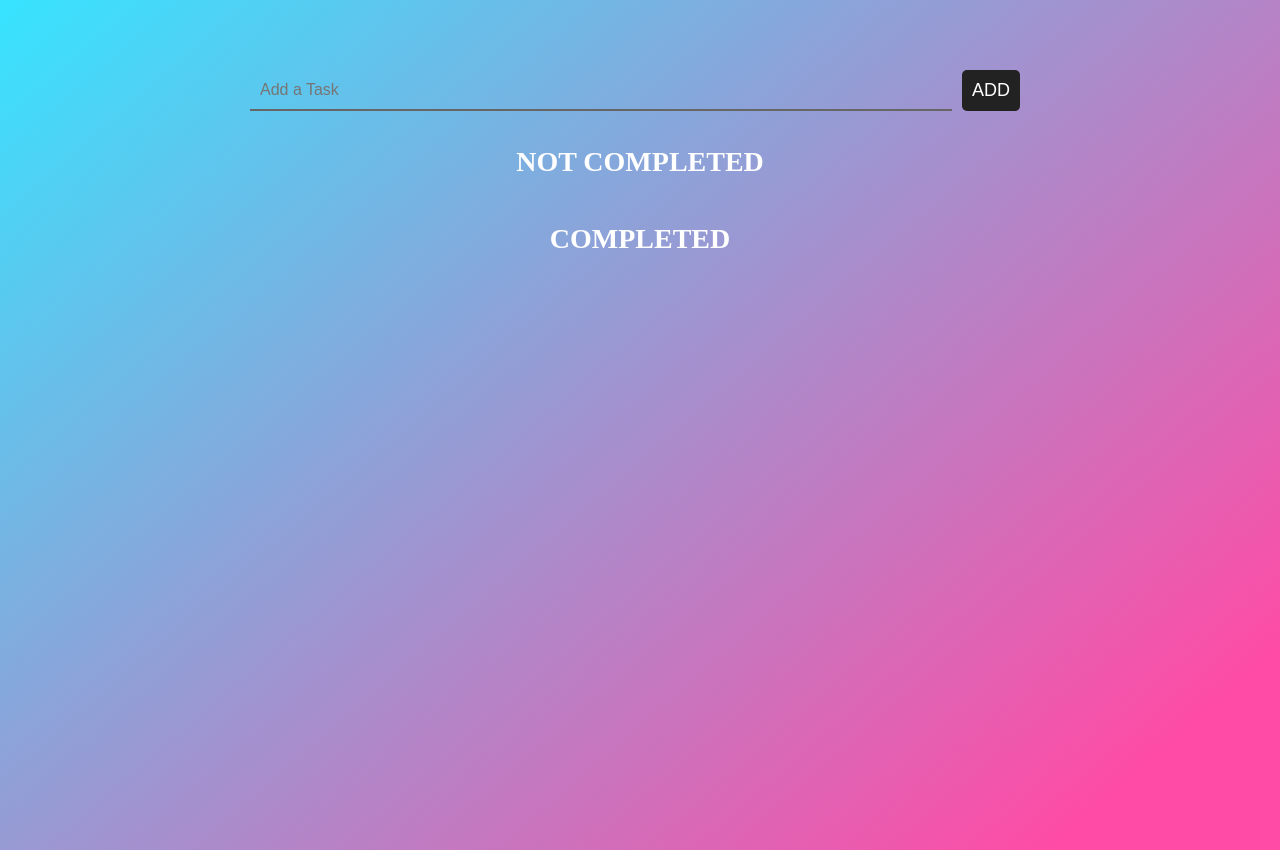
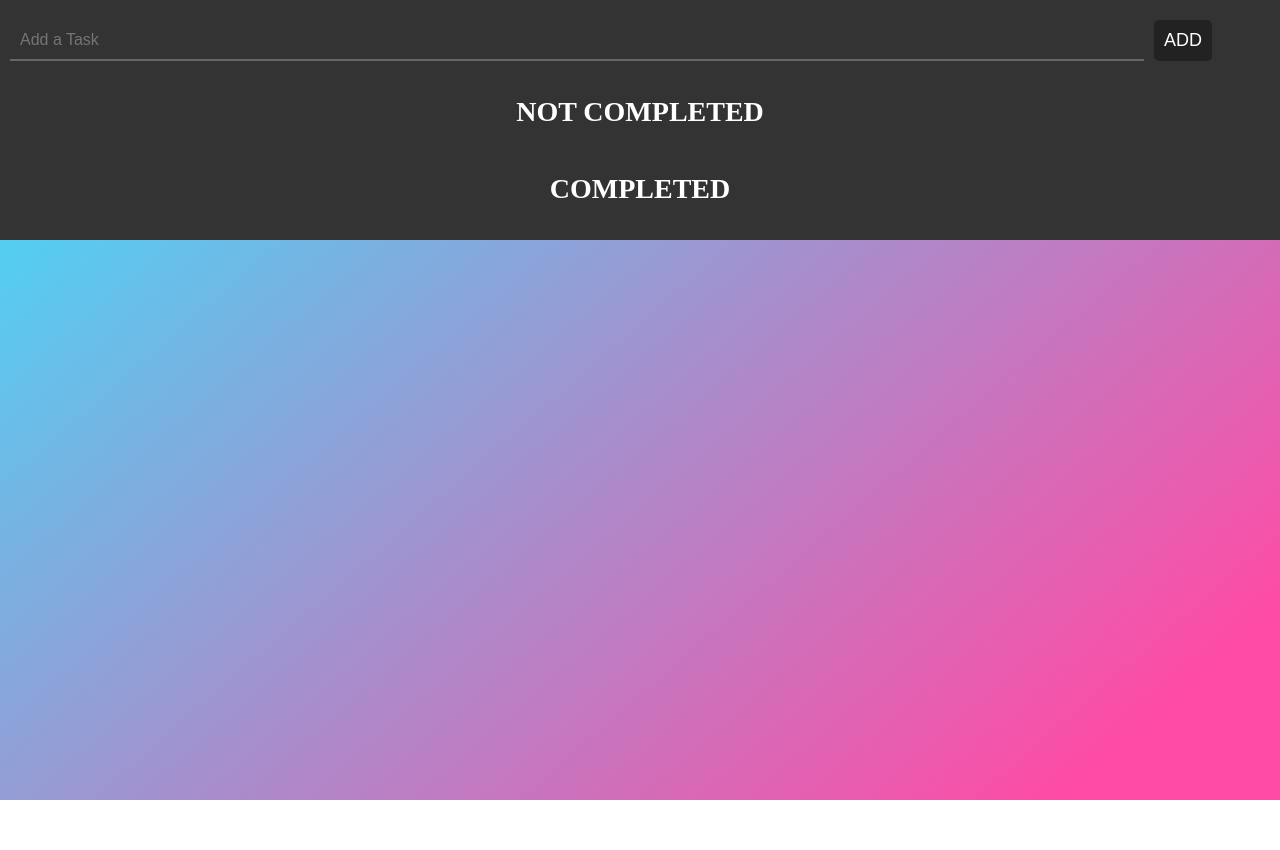
Before and after one commit to shivprakashsinghjii/To_do_list_, a plain HTML site: page index.html in a window 1280 px wide. After the commit the page ends 800 px from the top, so only its background shows below. Drawn offline with Linux system fonts and the light colour scheme.

Commit message:
Update style.css

```diff
--- a/style.css
+++ b/style.css
@@ -1,25 +1,31 @@
-*{
+* {
     margin: 0;
     padding: 0;
     box-sizing: border-box;
 }
-body{
+
+body {
     height: 100vh;
     background: #03dfff;
-	background: linear-gradient(139deg,#03ddffcb 0%,#ff0381b6 90%);
-        touch-action: manipulation;
+    background: linear-gradient(139deg, #03ddffcb 0%, #ff0381b6 90%);
 }
-.container{
-	position: relative;
-	max-width: 800px;
+
+.container {
+    position: fixed;
+    top: 0;
+    left: 0;
+    right: 0;
+    background-color: #333; /* Adjust the background color as needed */
     padding: 10px;
-	margin: 50px auto;
+    z-index: 100; /* Ensure the container is on top of other elements */
 }
-.addTask{
+
+.addTask {
     width: 100%;
     display: flex;
     padding: 10px 0;
 }
+
 .addTask > input[type="text"] {
     width: 90%;
     color: #333;
@@ -27,11 +33,11 @@ body{
     border-bottom: 2px solid #666;
     background: none;
     padding: 10px;
-    font-size: 16px; /* Add this line */
+    font-size: 16px;
     outline: none;
 }
 
-.addTask button{
+.addTask button {
     margin: 0 10px;
     background: #222;
     color: #fff;
@@ -43,21 +49,26 @@ body{
     border-radius: 5px;
     cursor: pointer;
 }
-.notCompleted, .Completed{
+
+.notCompleted,
+.Completed {
     margin: 5px 0;
     padding: 20px;
 }
-h3{
+
+h3 {
     font-size: 28px;
     text-transform: uppercase;
     text-align: center;
     color: #fff;
 }
-ol{
+
+ol {
     list-style: none;
     counter-reset: my-counter;
 }
-ol li{
+
+ol li {
     width: 100%;
     padding: 18px;
     margin: 5px 0;
@@ -65,10 +76,12 @@ ol li{
     font-size: 22px;
     counter-increment: my-counter;
 }
-ol.Completed li{
+
+ol.Completed li {
     background: #00ff62;
 }
-ol li::before{
+
+ol li::before {
     content: counter(my-counter);
     background: #231381;
     width: 2rem;
@@ -80,7 +93,8 @@ ol li::before{
     color: #fff;
     margin-right: 0.5rem;
 }
-li button{
+
+li button {
     float: right;
     padding: 5px;
     font-size: 28px;
@@ -91,3 +105,9 @@ li button{
     outline: none;
     cursor: pointer;
 }
+
+.addTask {
+    width: 100%;
+    display: flex;
+    padding: 10px 0;
+}
```
Lines whose indentation alone changed are shown as unchanged.
